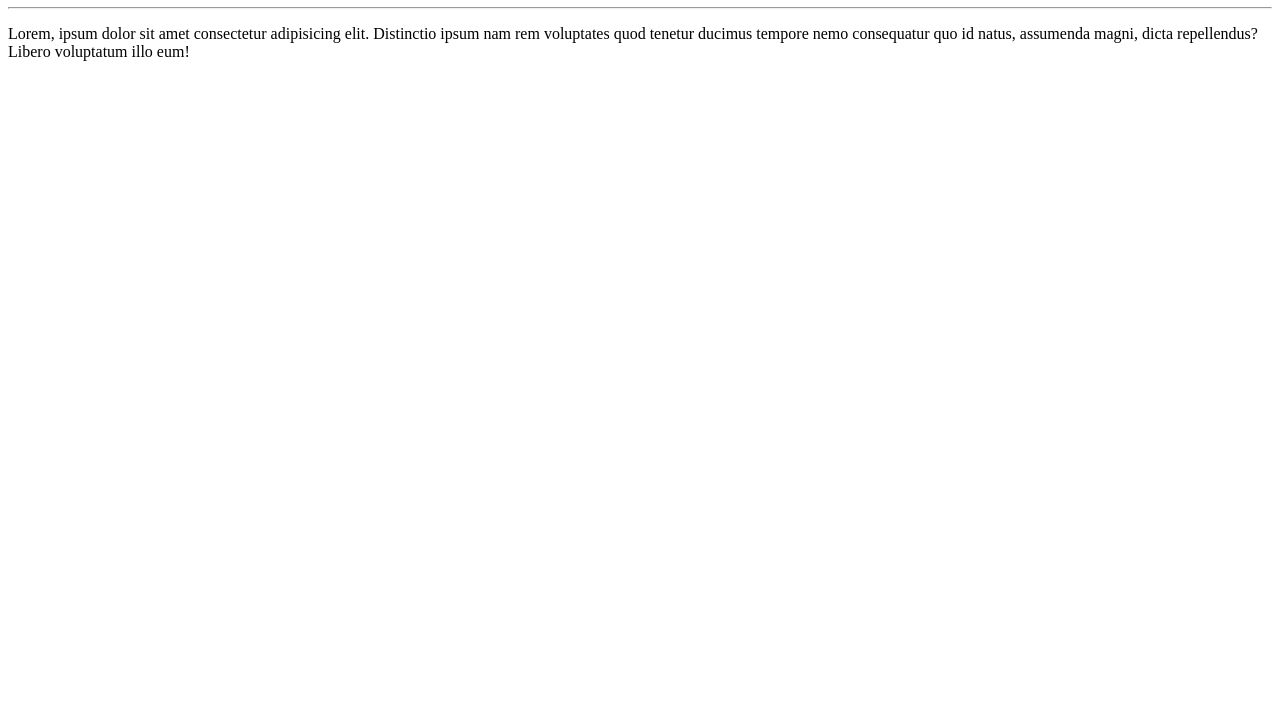
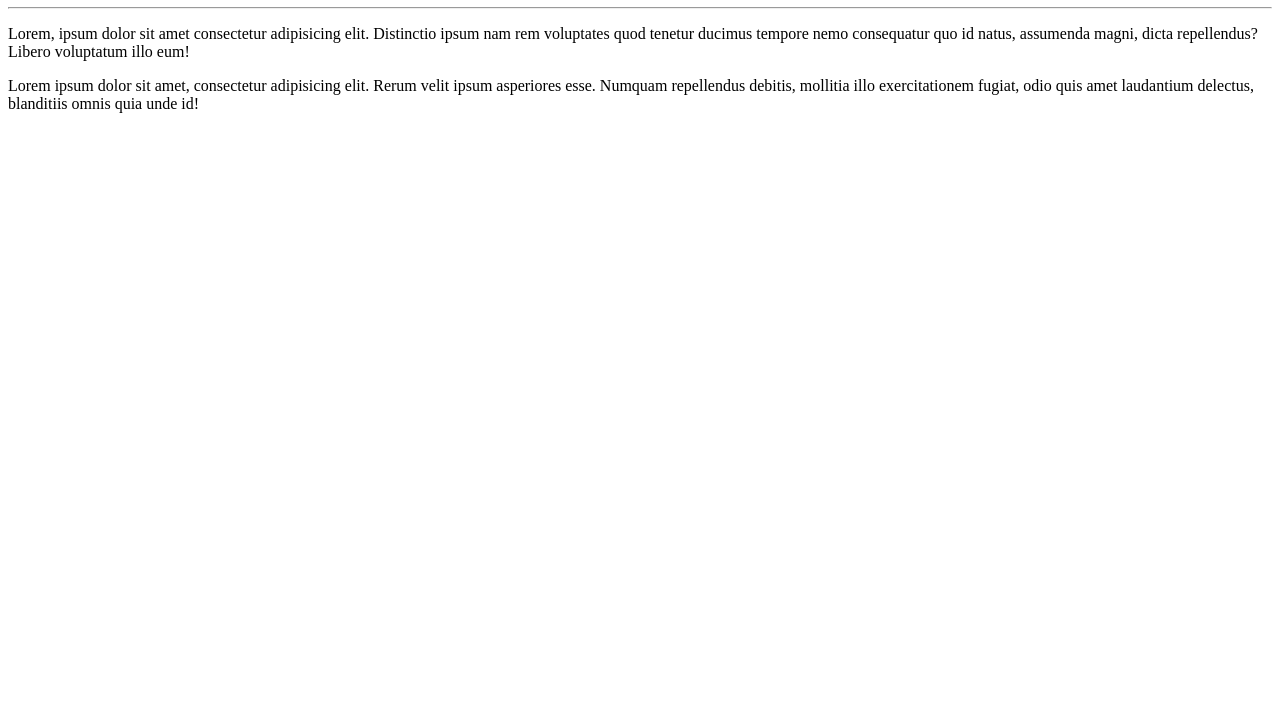
Before and after one commit to garobiel/Ola-Mundo, a plain HTML site: page site-exemplo/index.html in a window 1280 px wide. Shown: the part 73-800 px from the top of the page. Drawn offline with Linux system fonts and the light colour scheme.

Commit message:
adicionei um parágrafo

```diff
--- a/site-exemplo/index.html
+++ b/site-exemplo/index.html
@@ -9,6 +9,7 @@
     <h1>Olá Mundo</h1>
     <hr>
     <p>Lorem, ipsum dolor sit amet consectetur adipisicing elit. Distinctio ipsum nam rem voluptates quod tenetur ducimus tempore nemo consequatur quo id natus, assumenda magni, dicta repellendus? Libero voluptatum illo eum!</p>
+    <p>Lorem ipsum dolor sit amet, consectetur adipisicing elit. Rerum velit ipsum asperiores esse. Numquam repellendus debitis, mollitia illo exercitationem fugiat, odio quis amet laudantium delectus, blanditiis omnis quia unde id!</p>
 
 </body>
 </html>
```
